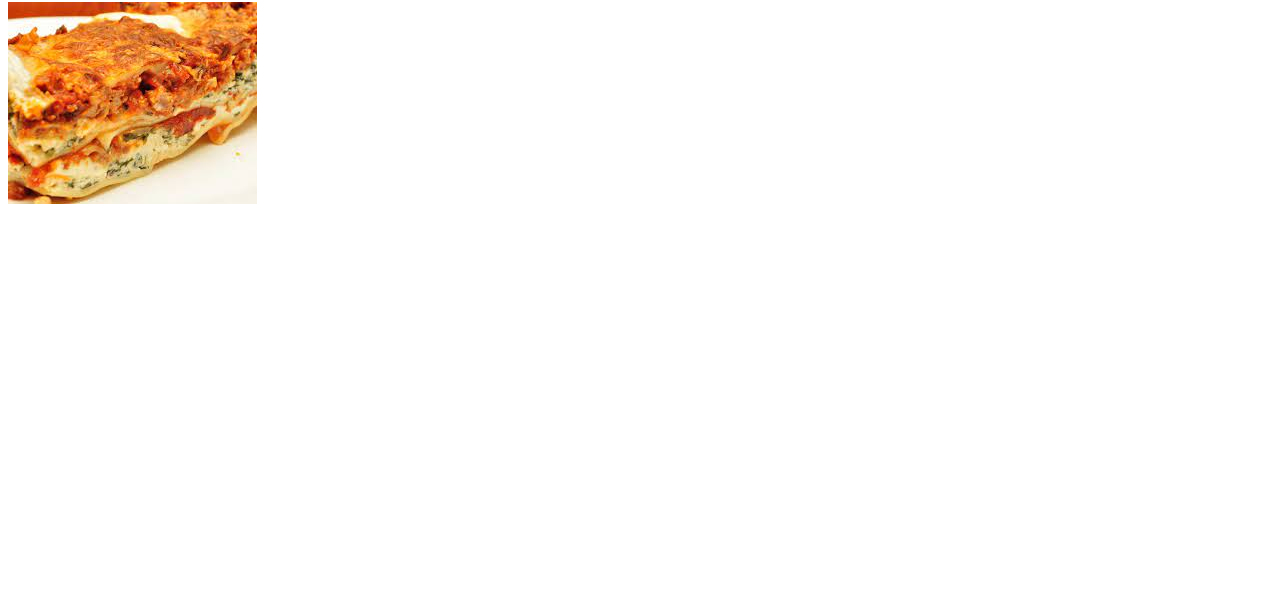
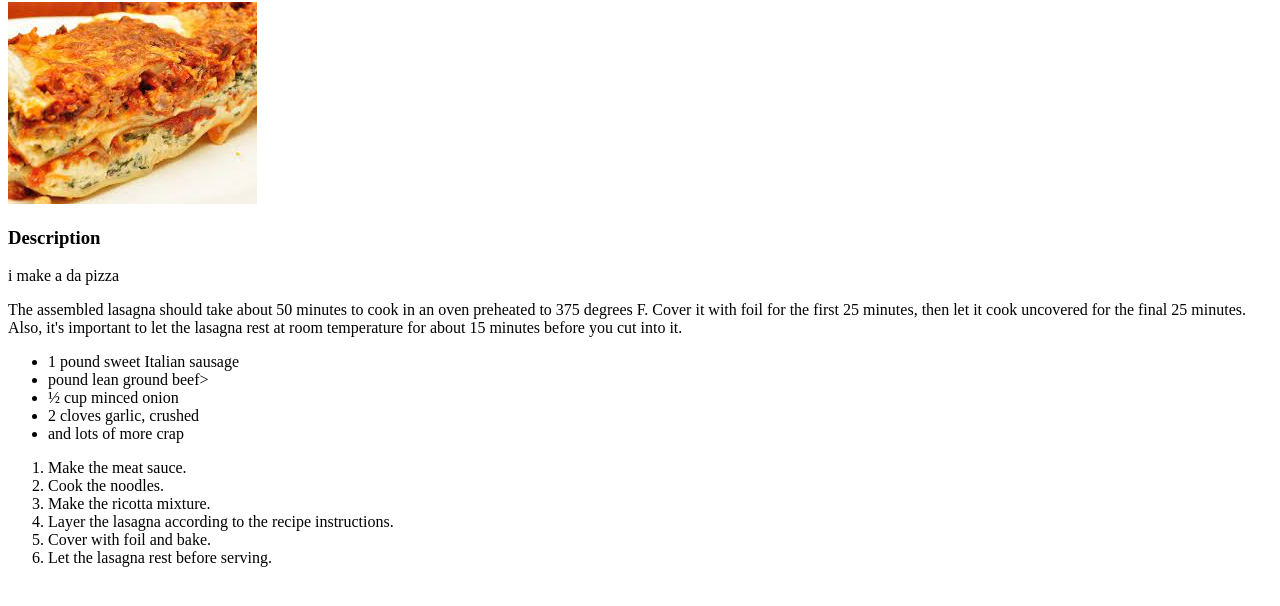
Before and after one commit to NumorGaming/odin-recipes, a plain HTML site: page recipes/lasagna.html in a window 1280 px wide. Shown: the part 78-684 px from the top of the page. Drawn offline with Linux system fonts and the light colour scheme.

Commit message:
Add description, ingredients, and steps

```diff
--- a/recipes/lasagna.html
+++ b/recipes/lasagna.html
@@ -10,5 +10,33 @@
 
     <img src="lasagna.jpeg" alt="some lasagna">
 
+    <h3>Description</h3>
+
+    <p>i make a da pizza</p>
+
+
+
+
+
+    <p>The assembled lasagna should take about 50 minutes to cook in an oven preheated to 375 degrees F. Cover it with foil for the first 25 minutes, then let it cook uncovered for the final 25 minutes. Also, it's important to let the lasagna rest at room temperature for about 15 minutes before you cut into it.</p>
+
+    <ul>
+        <li>1 pound sweet Italian sausage</li>
+        <li> pound lean ground beef></li>
+        <li>½ cup minced onion</li>
+        <li>2 cloves garlic, crushed</li>
+        <li>and lots of more crap</li>
+
+    </ul>
+
+    <ol>
+    <li>Make the meat sauce.</li>
+    <li>Cook the noodles.</li>
+    <li>  Make the ricotta mixture.  </li>
+    <li> Layer the lasagna according to the recipe instructions.</li>
+    <li>Cover with foil and bake.</li>
+    <li>Let the lasagna rest before serving. </li>
+    </ol>
+
 </body>
 </html>
```
